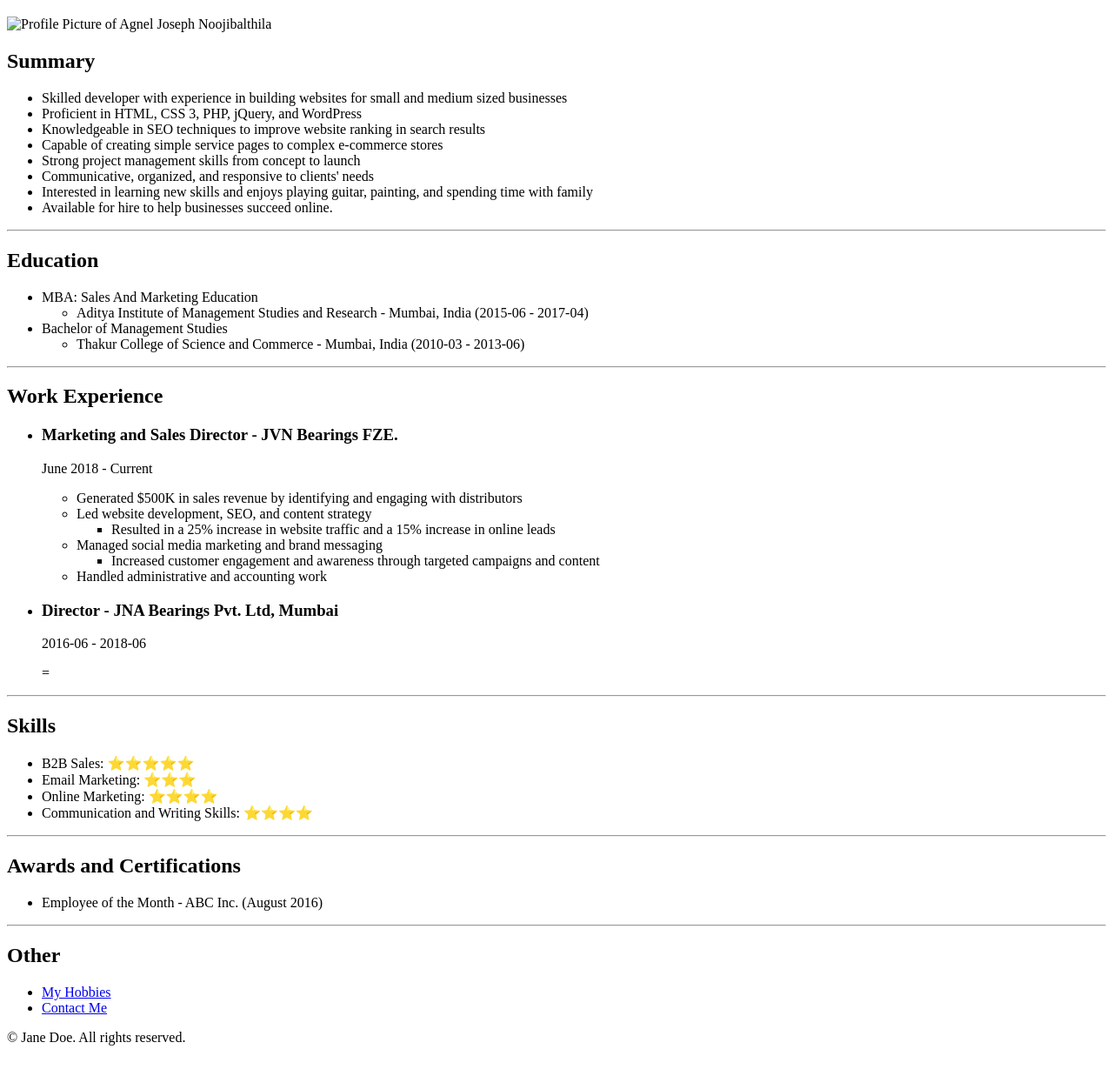
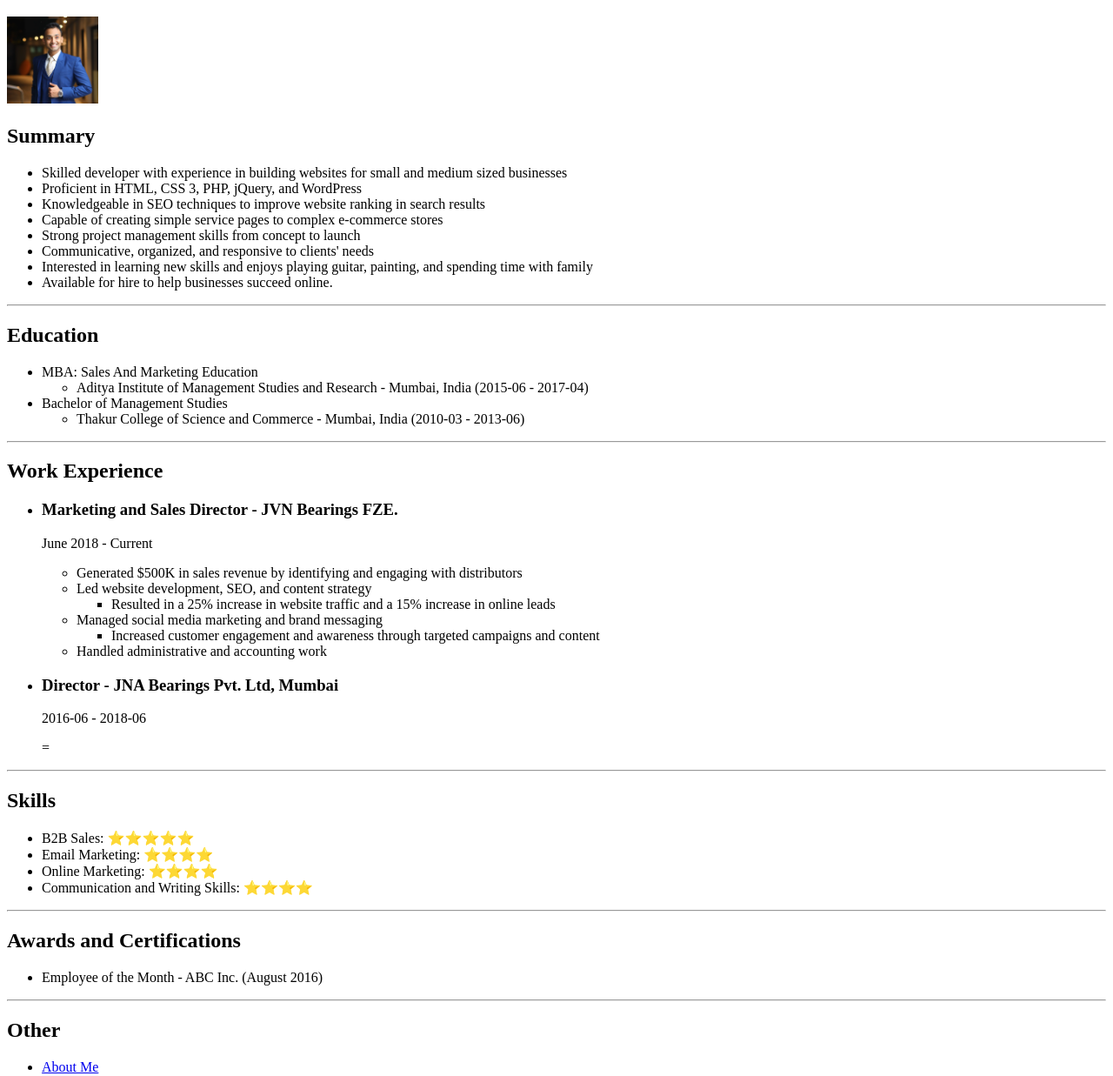
Before and after one commit to agnel18/html-porfolio, a plain HTML site: page index.html in a window 1280 px wide. Shown: the part 61-1298 px from the top of the page at 87% size. Drawn offline with Linux system fonts and the light colour scheme.

Commit message:
Add files via upload

```diff
--- a/index.html
+++ b/index.html
@@ -3,7 +3,7 @@
 <title>Resume of Agnel Joseph Noojibalthila</title>
 <body>
     <h1>Agnel Joseph Noojibalthila</h1>
-    <img src="./Resume_files/AGNEL JOSEPH N PROFILE PICTURE.webp" alt="Profile Picture of Agnel Joseph Noojibalthila" height="100">
+    <img src="./assets/images/agnel joseph n profile picture.webp" alt="Profile Picture of Agnel Joseph Noojibalthila" height="100">
 
     <h2>Summary</h2>
     <p><ul>
@@ -56,7 +56,7 @@
     <h2>Skills</h2>
     <ul>
         <li>B2B Sales: ⭐️⭐️⭐️⭐️⭐️</li>
-        <li>Email Marketing: ⭐️⭐️⭐️</li>
+        <li>Email Marketing: ⭐️⭐️⭐️⭐️</li>
         <li>Online Marketing: ⭐️⭐️⭐️⭐️</li>
         <li>Communication and Writing Skills: ⭐️⭐️⭐️⭐️</li>
     </ul>
@@ -68,20 +68,12 @@
     <hr>
     <h2>Other</h2>
     <ul>
-        <li><a href="https://appbrewery.github.io/capstone-1-example/hobbies.html">My Hobbies</a></li>
-        <li><a href="https://appbrewery.github.io/capstone-1-example/contact.html">Contact Me</a></li>
+        <li><a href="./public/about.html">About Me</a></li>
+        <li><a href="./public/contact.html">Contact Me</a></li>
     </ul>
     <footer>
-        <p>© Jane Doe. All rights reserved.</p>
+        <p>© Agnel Joseph N. All rights reserved.</p>
     </footer>
 
 
-</body></!DOCTYPEhtml>
-<!-- TODO 2: Add Your previous projects' HTML into the public folder -->
-<!-- TODO 3: Take screenshots of your project previews and add the images to the images folder -->
-<!-- TODO 4: Add titles/subtitles etc. -->
-<!-- TODO 5: Add a link to the project pages -->
-<!-- TODO 6: Add images to show the project previews
-HINT for TODO 6: You can use the height attribute set to 200 to make the image smaller:
-https://developer.mozilla.org/en-US/docs/Web/HTML/Element/img#attr-height -->
-<!-- TODO 7: Add the Contact Me and About Me page links -->
+</body></!DOCTYPE html>
```
